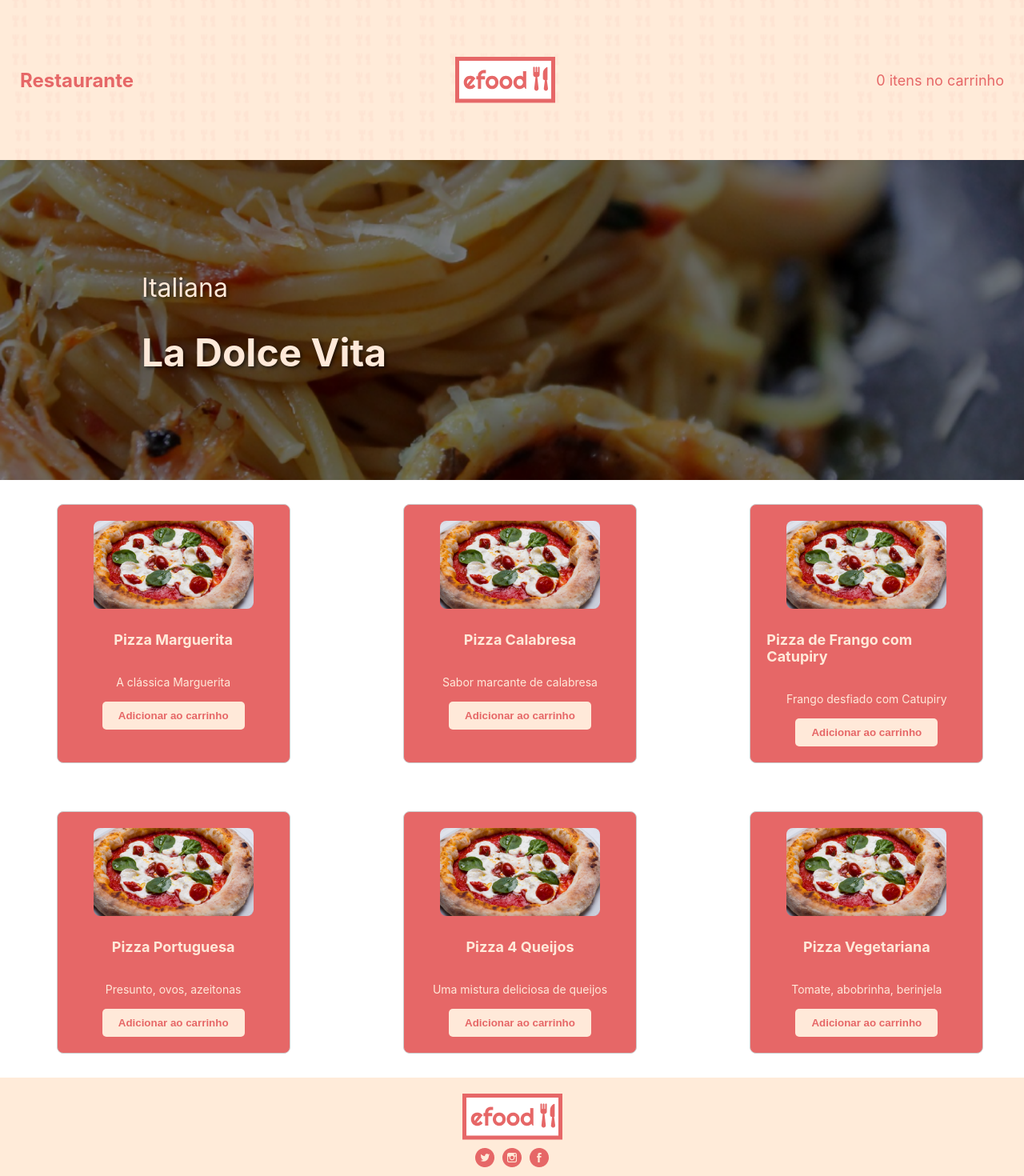
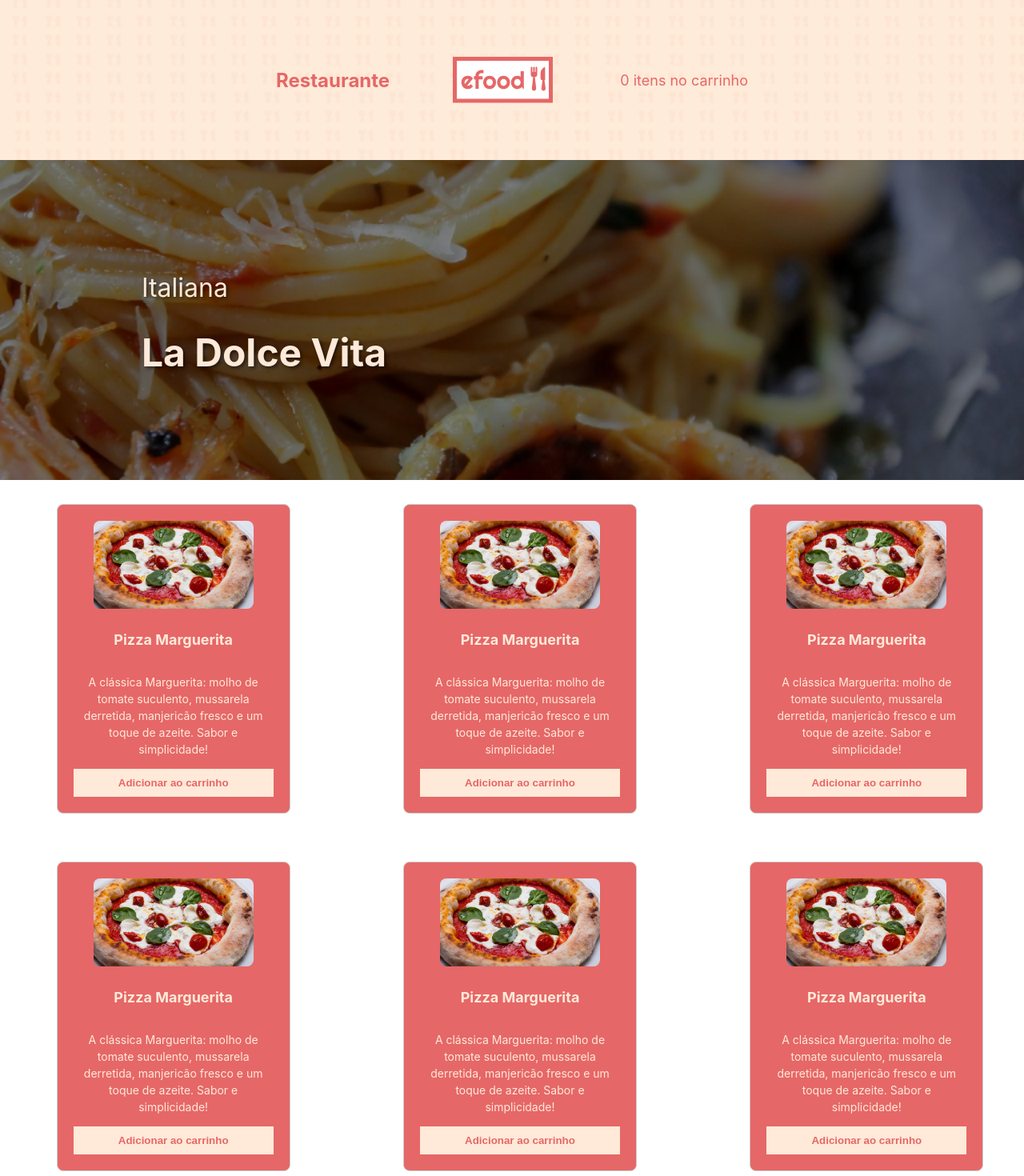
Before and after one commit to kevinsilvasebastiao/restalrante, a React (Create React App) app: page /cardapio/1 in a window 1280 px wide. Shown: the top 1470 px of the page at 80% size. Built offline with nearby package versions, Linux system fonts and the light colour scheme.

Commit message:
Atualizações no estilo do modal e ajustes no layout

```diff
--- a/src/components/cardapio/Cardapio.jsx
+++ b/src/components/cardapio/Cardapio.jsx
@@ -18,16 +18,11 @@
         align-items: center;
         justify-content: space-between;
         padding: 10px 20px;
-    width: 100%;
+        width: 50%;
         max-width: 1440px; /* Limita o tamanho máximo do conteúdo */
         margin: 0 auto; /* Centraliza o conteúdo do header */
         box-sizing: border-box;
         height: 100%; /* Garante que ocupe toda a altura do HeaderBackground */
-
-    /* Espaçamento menor entre os itens */
-    & > *:not(:last-child) {
-      margin-right: 10px;
-    }
     `;
 
 
@@ -109,7 +104,7 @@
         padding: 10px 20px;
         cursor: pointer;
         font-weight: bold;
-    border-radius: 5px;
+        width: 100%;
 
         &:hover {
             background-color: #c55c5c;
@@ -195,15 +190,21 @@
         color: #333;
         `;
 
+
         const ContinueButton = styled.button`
-    background-color: #e66767;
-    color: #fff;
-    padding: 10px 20px;
+    background-color: #ffe9d9;
+    color: #e66767;
     border: none;
+    padding: 15px 30px;
     cursor: pointer;
     font-weight: bold;
+    font-size: 16px;
     border-radius: 5px;
-    margin-top: 20px;
+    width: 100%;
+
+    &:hover {
+        background-color: #c55c5c;
+    }
 `;
 
         const HeaderAndProducts = () => {
@@ -252,12 +253,12 @@
         };
 
         const products = [
-        { id: 1, name: 'Pizza Marguerita', price: 30, image: require('./pizza.png'), shortDescription: 'A clássica Marguerita' },
-        { id: 2, name: 'Pizza Calabresa', price: 35, image: require('./pizza.png'), shortDescription: 'Sabor marcante de calabresa' },
-        { id: 3, name: 'Pizza de Frango com Catupiry', price: 32, image: require('./pizza.png'), shortDescription: 'Frango desfiado com Catupiry' },
-        { id: 4, name: 'Pizza Portuguesa', price: 40, image: require('./pizza.png'), shortDescription: 'Presunto, ovos, azeitonas' },
-        { id: 5, name: 'Pizza 4 Queijos', price: 38, image: require('./pizza.png'), shortDescription: 'Uma mistura deliciosa de queijos' },
-        { id: 6, name: 'Pizza Vegetariana', price: 28, image: require('./pizza.png'), shortDescription: 'Tomate, abobrinha, berinjela' }
+            { id: 1, name: 'Pizza Marguerita', price: 30, image: require('./pizza.png'), shortDescription: 'A clássica Marguerita: molho de tomate suculento, mussarela derretida, manjericão fresco e um toque de azeite. Sabor e simplicidade!' },
+            { id: 2, name: 'Pizza Marguerita', price: 35, image: require('./pizza.png'), shortDescription: 'A clássica Marguerita: molho de tomate suculento, mussarela derretida, manjericão fresco e um toque de azeite. Sabor e simplicidade!' },
+            { id: 3, name: 'Pizza Marguerita', price: 32, image: require('./pizza.png'), shortDescription: 'A clássica Marguerita: molho de tomate suculento, mussarela derretida, manjericão fresco e um toque de azeite. Sabor e simplicidade!' },
+            { id: 4, name: 'Pizza Marguerita', price: 40, image: require('./pizza.png'), shortDescription: 'A clássica Marguerita: molho de tomate suculento, mussarela derretida, manjericão fresco e um toque de azeite. Sabor e simplicidade!' },
+            { id: 5, name: 'Pizza Marguerita', price: 38, image: require('./pizza.png'), shortDescription: 'A clássica Marguerita: molho de tomate suculento, mussarela derretida, manjericão fresco e um toque de azeite. Sabor e simplicidade!' },
+            { id: 6, name: 'Pizza Marguerita', price: 28, image: require('./pizza.png'), shortDescription: 'A clássica Marguerita: molho de tomate suculento, mussarela derretida, manjericão fresco e um toque de azeite. Sabor e simplicidade!' }
         ];
 
         const cartCount = cartItems.length;
@@ -347,9 +348,15 @@
             {/* Modal de Confirmação */}
             <ModalContainer show={isConfirmationModalVisible}>
                 <ModalContent>
-            <h2>Pagamento Finalizado</h2>
-            <p>Seu pagamento foi realizado com sucesso!</p>
-            <ModalButton onClick={() => alert('Voltar à página inicial')}>Fechar</ModalButton>
+                <h2>Pedido realizado</h2>
+                <p>Estamos felizes em informar que seu pedido já está em processo de preparação e, em breve, será entregue no endereço fornecido.
+
+Gostaríamos de ressaltar que nossos entregadores não estão autorizados a realizar cobranças extras.
+
+Lembre-se da importância de higienizar as mãos após o recebimento do pedido, garantindo assim sua segurança e bem-estar durante a refeição.
+
+Esperamos que desfrute de uma deliciosa e agradável experiência gastronômica. Bom apetite!</p>
+                <ModalButton onClick={() => alert('Voltar à página inicial')}>Concluir</ModalButton>
                 </ModalContent>
             </ModalContainer>
             </>
```
Lines whose indentation alone changed are shown as unchanged.
